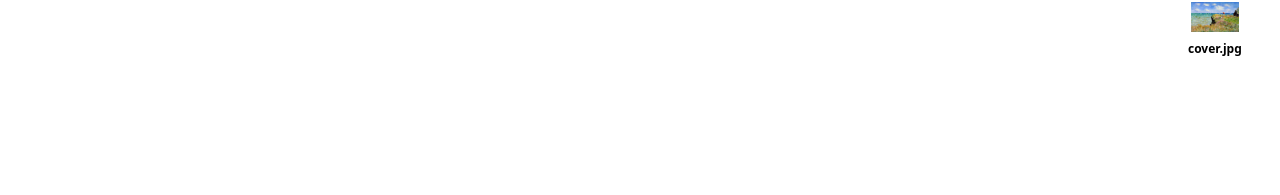
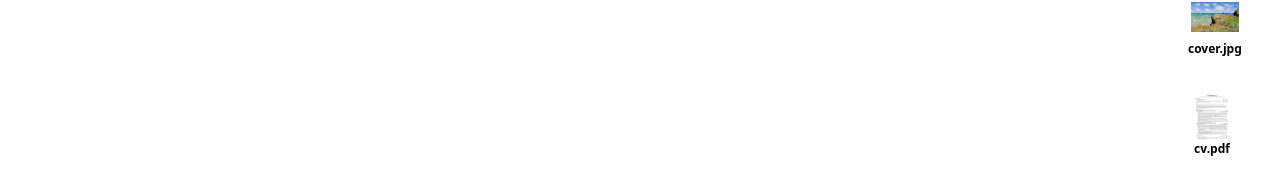
Before and after one commit to 2na3k/2na3k-app, a React (Vite) app: page / in a window 1280 px wide. Shown: the part 389-584 px from the top of the page. Built offline with nearby package versions, Linux system fonts and the light colour scheme.

Commit message:
adding cv to the thing

```diff
--- a/src/App.tsx
+++ b/src/App.tsx
@@ -9,6 +9,8 @@ import ContactContent from './components/ContactContent';
 import ImagePreviewContent from './components/ImagePreviewContent';
 import onTheCover from './static/images/on-the-cover.jpg';
 import { AppState, DragState, DesktopIcon as DesktopIconType } from './types';
+import PdfPreviewContent from './components/PdfPreviewContent';
+import cvIcon from './static/icons/cv.png';
 
 const ClassicMacDesktop: React.FC = () => {
   const [appState, setAppState] = useState<AppState>({
@@ -18,19 +20,22 @@ const ClassicMacDesktop: React.FC = () => {
       about: { x: 100, y: 100 },
       projects: { x: 150, y: 150 },
       contacts: { x: 200, y: 200 },
-      "on-the-cover": { x: 250, y: 250 }
+      "on-the-cover": { x: 250, y: 250 },
+      "cv": { x: 300, y: 300 }
     },
     windowSizes: {
       about: { width: 500, height: 400 },
       projects: { width: 550, height: 450 },
       contacts: { width: 500, height: 350 },
-      "on-the-cover": { width: 600, height: 500 }
+      "on-the-cover": { width: 600, height: 500 },
+      "cv": { width: 600, height: 700 }
     },
     iconPositions: {
       about: { x: 0, y: 0 },
       projects: { x: 0, y: 0 },
       contacts: { x: 0, y: 0 },
-      "on-the-cover": { x: 0, y: 0 }
+      "on-the-cover": { x: 0, y: 0 },
+      "cv": { x: 0, y: 0 }
     },
     focusedWindow: null,
     selectionBox: null,
@@ -71,7 +76,8 @@ const ClassicMacDesktop: React.FC = () => {
             about: { x: newX, y: 50 },
             projects: { x: newX, y: 150 },
             contacts: { x: newX, y: 250 },
-            "on-the-cover": { x: newX, y: 350 }
+            "on-the-cover": { x: newX, y: 350 },
+            cv: { x: newX, y: 450 }
           }
         }));
       }
@@ -118,6 +124,11 @@ const ClassicMacDesktop: React.FC = () => {
       id: 'on-the-cover',
       title: 'cover.jpg',
       icon: onTheCover
+    },
+    {
+      id: 'cv',
+      title: 'cv.pdf',
+      icon: cvIcon
     }
   ];
 
@@ -567,6 +578,23 @@ const ClassicMacDesktop: React.FC = () => {
           <ImagePreviewContent />
         </DesktopWindow>
 
+        <DesktopWindow
+          id="cv"
+          title="cv.pdf"
+          isOpen={appState.openWindows.has('cv')}
+          isFocused={appState.focusedWindow === 'cv'}
+          isDragging={dragState.isDragging && dragState.itemId === 'cv'}
+          isResizing={dragState.isResizing && dragState.itemId === 'cv'}
+          onClose={() => closeWindow('cv')}
+          onFocus={() => focusWindow('cv')}
+          position={appState.windowPositions.cv}
+          size={appState.windowSizes.cv}
+          onDragStart={(e) => handleWindowDragStart('cv', e)}
+          onResizeStart={(e, direction) => handleWindowResizeStart('cv', direction, e)}
+        >
+          <PdfPreviewContent />
+        </DesktopWindow>
+
 
       </div>
     </div>
--- /dev/null
+++ b/src/components/PdfPreviewContent.tsx
@@ -0,0 +1,12 @@
+import React from 'react';
+import cv from '../static/files/cv.pdf';
+
+const PdfPreviewContent: React.FC = () => {
+  return (
+    <div className="bg-white h-full w-full">
+      <iframe src={cv} className="w-full h-full" title="CV Preview" />
+    </div>
+  );
+};
+
+export default PdfPreviewContent;
```
Also changed, not shown: src/static/icons/cv.png (added), 1 other file (tests, documents, lock files or other folders).
